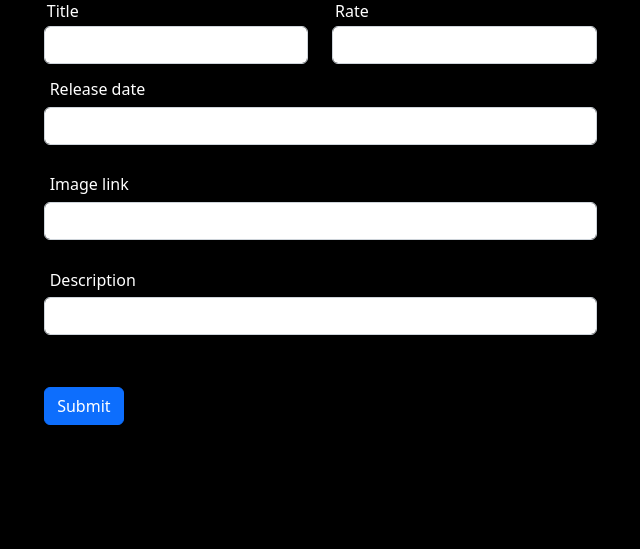
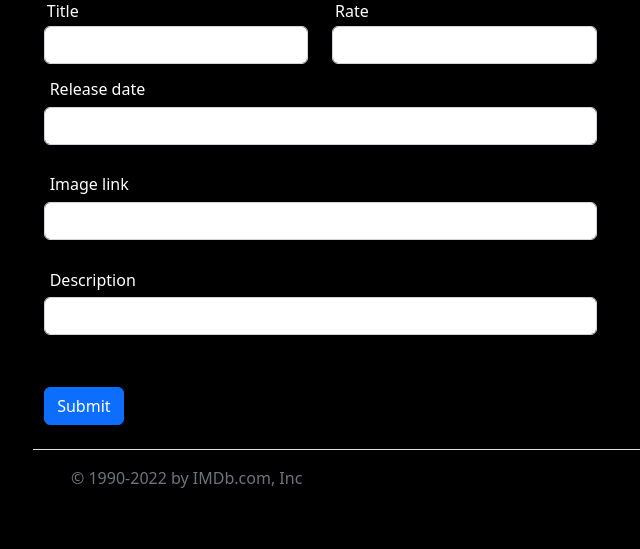
Before and after one commit to Shntia/IMDB-Django, a Django app: page /add/ in a window 1280 px wide. Shown: the part 115-664 px from the top of the page, without its empty margins (49-689 px from the left). Run offline with Django 3.2, Linux system fonts and the light colour scheme.

Commit message:
ADD footer to base.html

```diff
--- a/templates/movies/base.html
+++ b/templates/movies/base.html
@@ -57,4 +57,12 @@
 </div>
             </div>
 </body>
+<footer class="d-flex flex-wrap justify-content-between align-items-center py-3 my-4 border-top">
+    <div class="col-md-4 d-flex align-items-center">
+      <a href="/" class="mb-3 me-2 mb-md-0 text-muted text-decoration-none lh-1">
+        <svg class="bi" width="30" height="24"><use xlink:href="#bootstrap"></use></svg>
+      </a>
+      <span class="mb-3 mb-md-0 text-muted">© 1990-2022 by IMDb.com, Inc</span>
+    </div>
+  </footer>
 </html>
```
Also changed, not shown: db.sqlite3.
